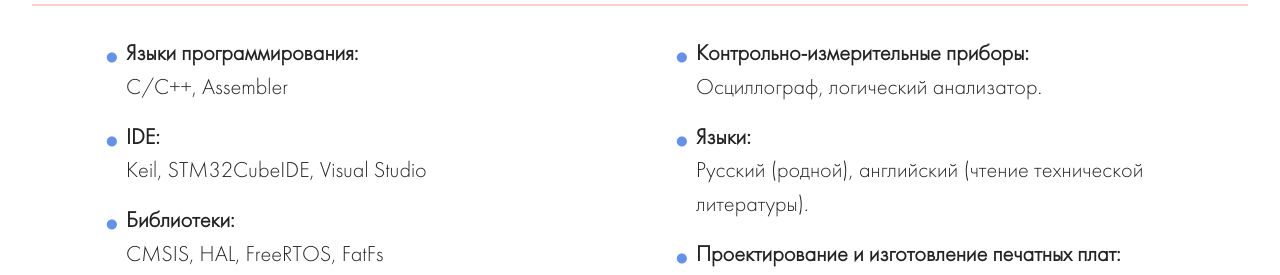
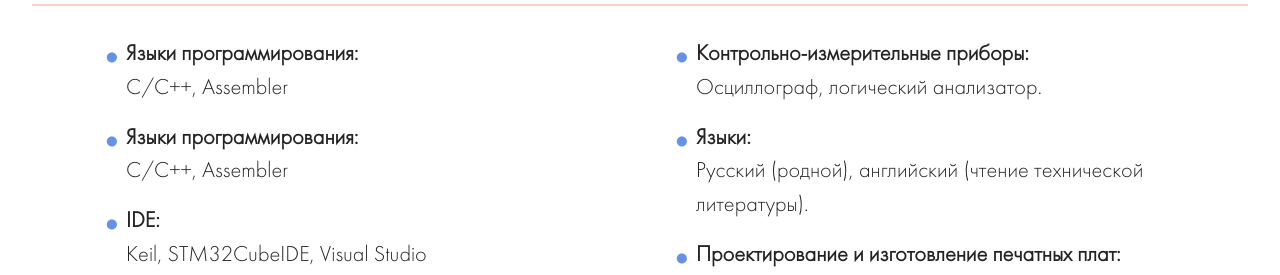
Before and after one commit to BanWorkCode/BanWorkCode.github.io, a plain HTML site: page index.html in a window 1280 px wide. Shown: the part 660-935 px from the top of the page. Drawn offline with Linux system fonts and the light colour scheme; files whose address does not match are found by name.

Commit message:
Update index.html

```diff
--- a/index.html
+++ b/index.html
@@ -144,6 +144,7 @@
                     <div class="col-12 col-lg-6">
                         <ul class="list mbr-fonts-style display-7">
                             <li><strong>Языки программирования:</strong><br>С/C++, Assembler</li>
+				<li><strong>Языки программирования:</strong><br>С/C++, Assembler</li>
                             <li><strong>IDE:</strong><br>Keil, STM32CubeIDE, Visual Studio</li>
                             <li><strong>Библиотеки:</strong><br>CMSIS, HAL, FreeRTOS, FatFs</li><li><strong>Интерфейсы и протоколы:</strong><br>UART, I2C, SPI, CAN, LIN, USB, TCP/IP, FTP,<br>Ethernet, Bluetooth, Wi-fi&nbsp;&nbsp;</li>
                         </ul>
```
